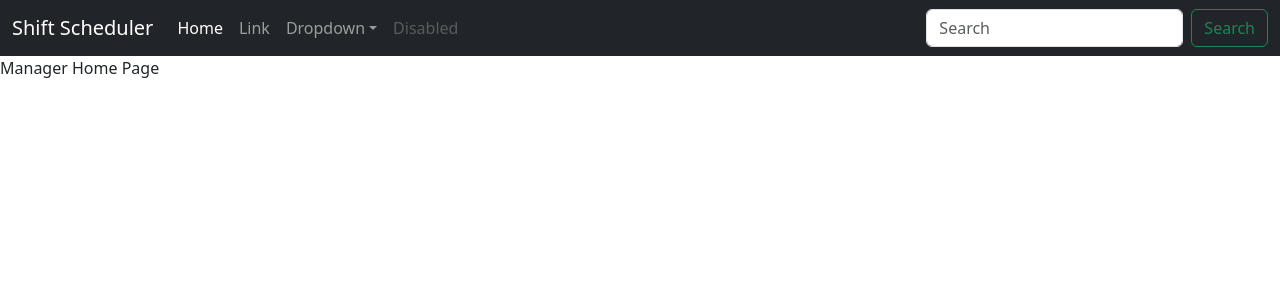
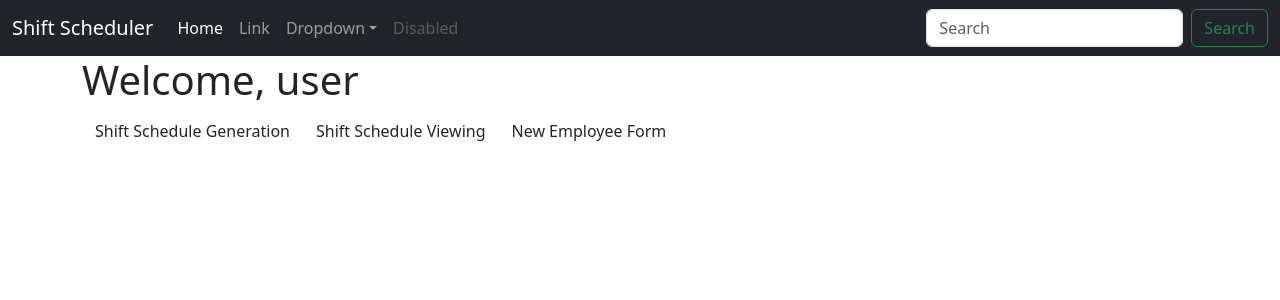
Before and after one commit to CSI-3140-S23-Group-36/shift-scheduler, a React (Create React App) app in the folder Front/: page /#/manager-home in a window 1280 px wide. Shown: the top 300 px of the page. Built offline with nearby package versions, Linux system fonts and the light colour scheme.

Commit message:
Added base landing pages

```diff
--- a/Front/src/App.tsx
+++ b/Front/src/App.tsx
@@ -4,11 +4,12 @@ import AvailabilityForm from "./components/pages/employee/availabilityForm";
 import GenerateSchedule from "./components/pages/manager/generateSchedule";
 import { RouterProvider, createHashRouter } from "react-router-dom";
 import Login from "./components/pages/login/login";
-import ManagerHome from "./components/pages/manager/manage-home";
+import ManagerHome from "./components/pages/manager/manager-home";
 import EmployeeHome from "./components/pages/employee/employee-home";
 
 const router = createHashRouter([
   { path: "*", element: <Error /> },
+  { path: "/", element: <Login /> },
   { path: "/login", element: <Login /> },
   { path: "/manager-home", element: <ManagerHome /> },
   { path: "/employee-home", element: <EmployeeHome /> },
--- a/Front/src/components/pages/employee/employee-home.tsx
+++ b/Front/src/components/pages/employee/employee-home.tsx
@@ -1,5 +1,11 @@
 import Page from "../../page";
+import React from 'react';
 
 export default function EmployeeHome() {
-  return <Page>Employee Home Page</Page>;
+  return <Page>
+        <div className="container">
+      <h1>Welcome, user</h1>
+      <button className="btn">View Availability Form</button>
+    </div>
+  </Page>;
 }
--- a/Front/src/components/pages/manager/manage-home.tsx
+++ /dev/null
@@ -1,5 +0,0 @@
-import Page from "../../page";
-
-export default function ManagerHome() {
-  return <Page>Manager Home Page</Page>;
-}
--- /dev/null
+++ b/Front/src/components/pages/manager/manager-home.tsx
@@ -0,0 +1,15 @@
+import Page from "../../page";
+import React from 'react';
+
+export default function ManagerHome() {
+  return <Page>
+    <div className="container">
+      <h1>Welcome, user</h1>
+      <div className="button-container">
+        <button className="btn">Shift Schedule Generation</button>
+        <button className="btn">Shift Schedule Viewing</button>
+        <button className="btn">New Employee Form</button>
+      </div>
+    </div>
+  </Page>;
+}
```
